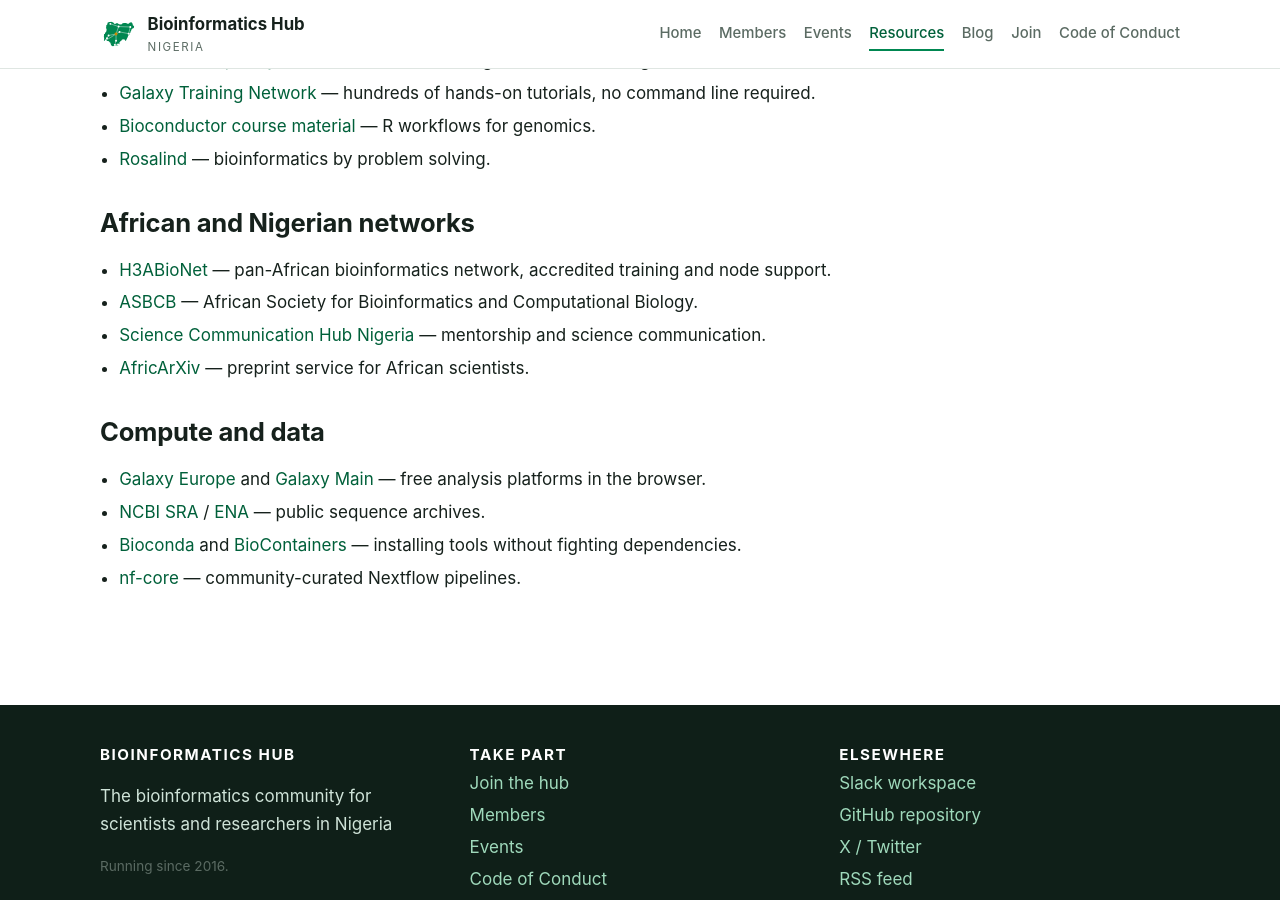
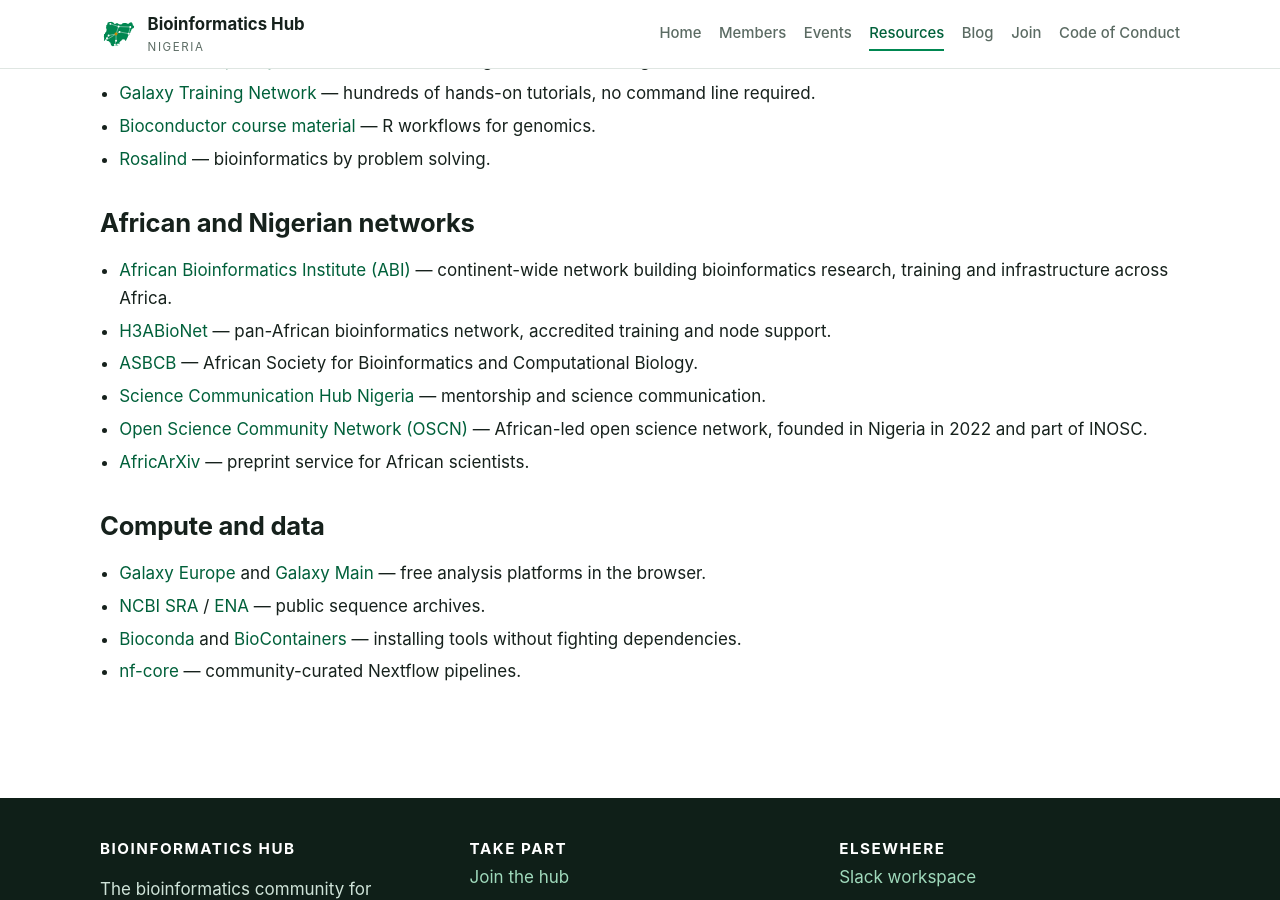
Before and after one commit to GOA14/bioinformaticshub.github.io, a Jekyll site: the page built from resources.md, in a window 1280 px wide and 900 px high, scrolled down 945 px. Built offline with Jekyll 4.4.1, drawn with Linux system fonts in a browser that asks for light colours.

Commit message:
Update resources.md

```diff
--- a/resources.md
+++ b/resources.md
@@ -34,10 +34,11 @@ and open a pull request.
 - [Rosalind](https://rosalind.info/) &mdash; bioinformatics by problem solving.
 
 ## African and Nigerian networks
-
+- [African Bioinformatics Institute (ABI)](https://bioinformaticsinstitute.africa/) &mdash; continent-wide network building bioinformatics research, training and infrastructure across Africa.
 - [H3ABioNet](https://www.h3abionet.org/) &mdash; pan-African bioinformatics network, accredited training and node support.
 - [ASBCB](https://www.asbcb.org/) &mdash; African Society for Bioinformatics and Computational Biology.
 - [Science Communication Hub Nigeria](https://scicomnigeria.org/) &mdash; mentorship and science communication.
+- [Open Science Community Network (OSCN)](https://www.oscnetwork.org/) &mdash; African-led open science network, founded in Nigeria in 2022 and part of INOSC.
 - [AfricArXiv](https://info.africarxiv.org/) &mdash; preprint service for African scientists.
 
 ## Compute and data
```
